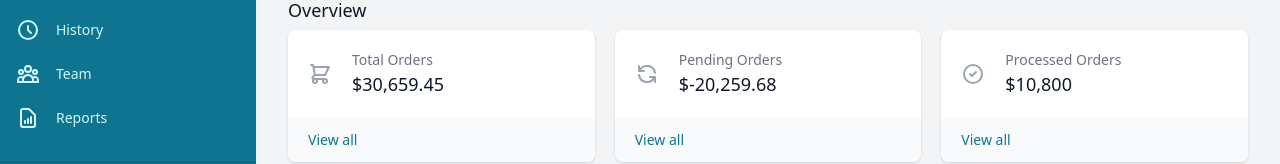
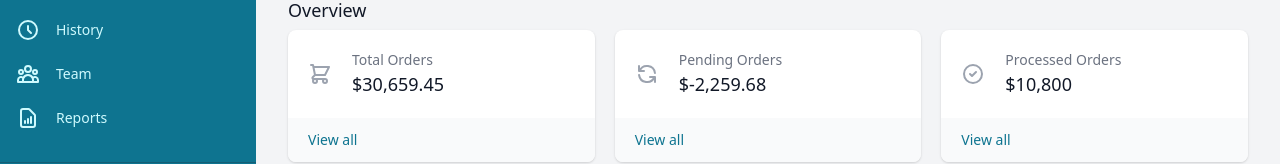
Before and after one commit to mwinel/ezziepos, a Next.js app: page / in a window 1280 px wide. Shown: the part 198-362 px from the top of the page. Built offline with nearby package versions, Linux system fonts and the light colour scheme.

Commit message:
Update cards data

```diff
--- a/data/cards.js
+++ b/data/cards.js
@@ -2,7 +2,7 @@ import { ShoppingCartIcon, RefreshIcon, CheckCircleIcon } from "@heroicons/react
 
 export const cards = [
   { name: "Total Orders", href: "#", icon: ShoppingCartIcon, amount: "$30,659.45" },
-  { name: "Pending Orders", href: "#", icon: RefreshIcon, amount: "$-20,259.68" },
+  { name: "Pending Orders", href: "#", icon: RefreshIcon, amount: "$-2,259.68" },
   {
     name: "Processed Orders",
     href: "#",
```
